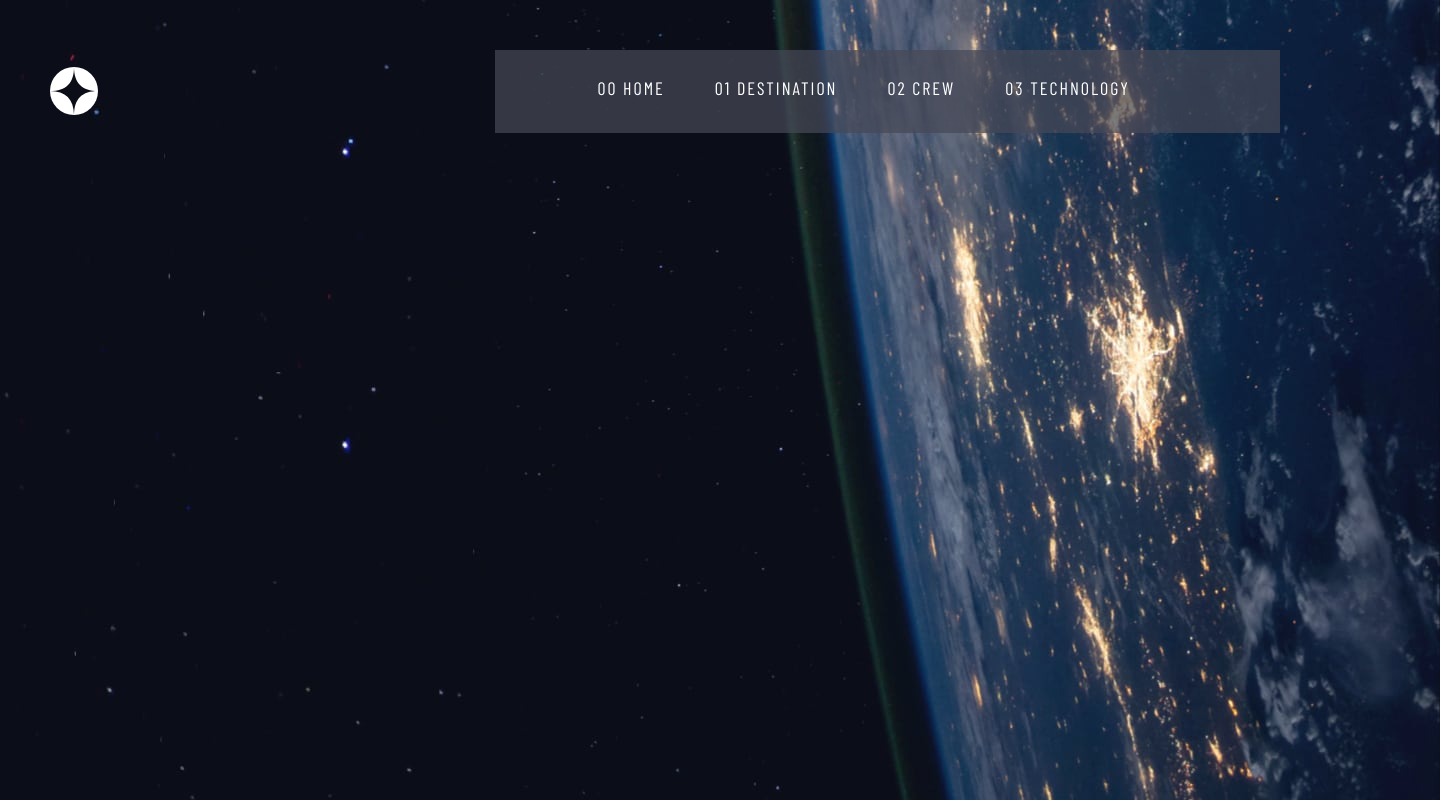
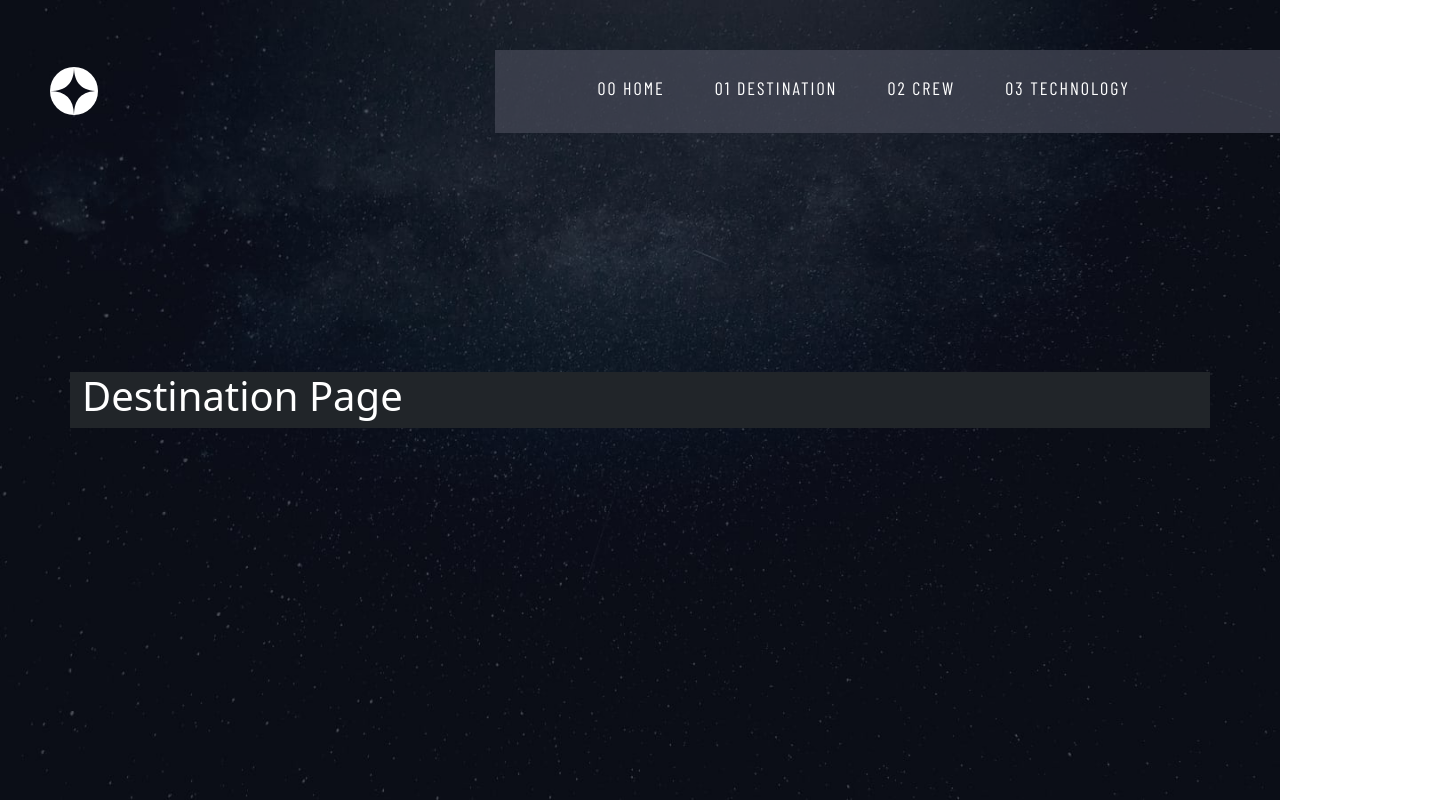
Before and after one commit to lawrenceprieto/space-tourism, a React (Vite) app: page /destination in a window 1280 px wide. Shown: the top 800 px of the page, 1440 px wide, since content can reach past the window. Built offline with nearby package versions, Linux system fonts and the light colour scheme; a web font is replaced by a local one.

Commit message:
add the background image

```diff
--- a/src/pages/destination.jsx
+++ b/src/pages/destination.jsx
@@ -1,14 +1,12 @@
-import bgdesktop from "../assets/home/background-home-desktop.jpg";
-import bgtablet from "../assets/home/background-home-tablet.jpg";
-import bgmobile from "../assets/home/background-home-mobile.jpg";
+import "../styles/destination.css";
 
 function DestinationPage() {
     return(
         <>
-            <div className="banner">
-                <img className="desk" src={bgdesktop} alt="bg-desktop" />
-                <img className="tab" src={bgtablet} alt="bg-tablet" />
-                <img className="mob" src={bgmobile} alt="bg-mobile" />
+            <div className="body-dp">
+                <div className="container bg-dark" style={{}}>
+                    <h1 className="text-white">Destination Page</h1>
+                </div>
             </div>
         </>
     );
--- /dev/null
+++ b/src/styles/destination.css
@@ -0,0 +1,41 @@
+* {
+    padding: 0;
+    margin: 0;
+}
+
+.body-dp {
+    height: 100vh;
+    display: flex;
+    justify-content: center;
+    align-items: center;
+}
+
+@media (max-width: 640px) {
+    .body-dp {
+      background-image: url('/src/assets/destination/background-destination-mobile.jpg');
+      background-repeat: no-repeat;
+      background-size: cover;
+      height: 100vh;
+      width: 100%;
+    }
+  }
+
+  @media (min-width: 641px) and (max-width: 1007px) {
+    .body-dp {
+      background-image: url('/src/assets/destination/background-destination-tablet.jpg');
+      background-repeat: no-repeat;
+      background-size: cover;
+      height: 100vh;
+      width: 100vw;
+    }
+  }
+
+  @media (min-width: 1008px) {
+    .body-dp {
+      background-image: url('/src/assets/destination/background-destination-desktop.jpg');
+      background-repeat: no-repeat;
+      background-size: cover;
+      height: 100vh;
+      width: 100vw;
+    }
+  }
```
